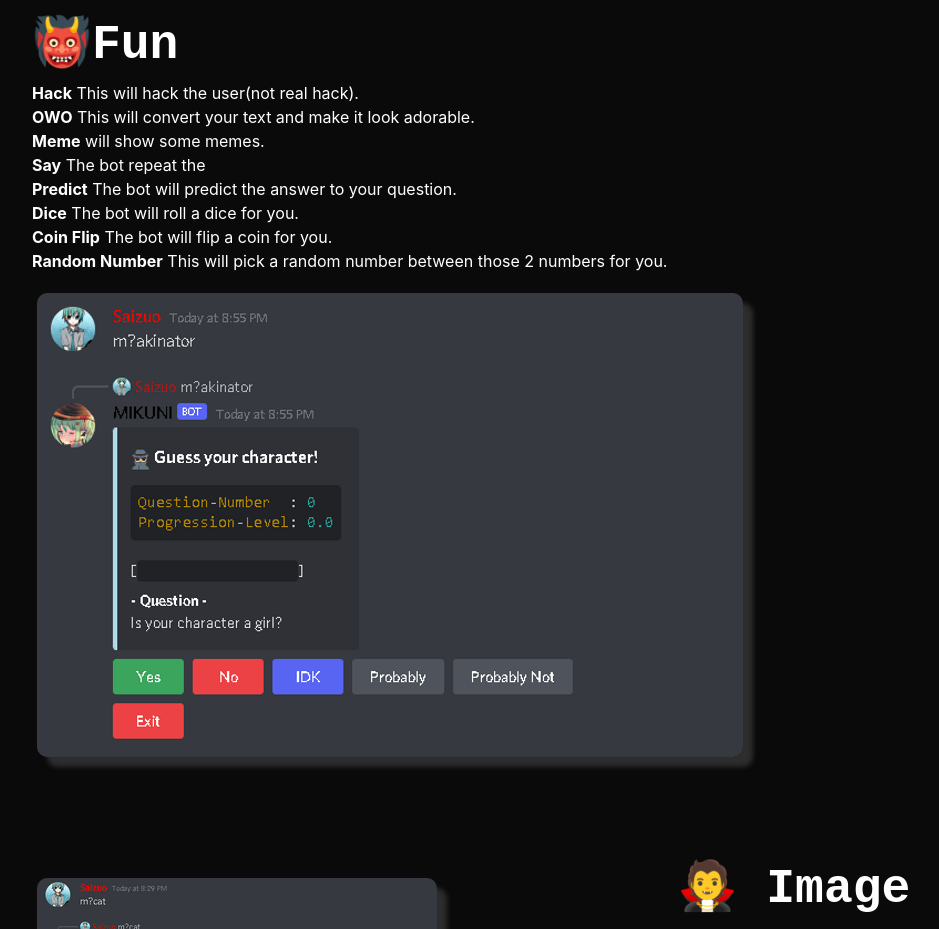
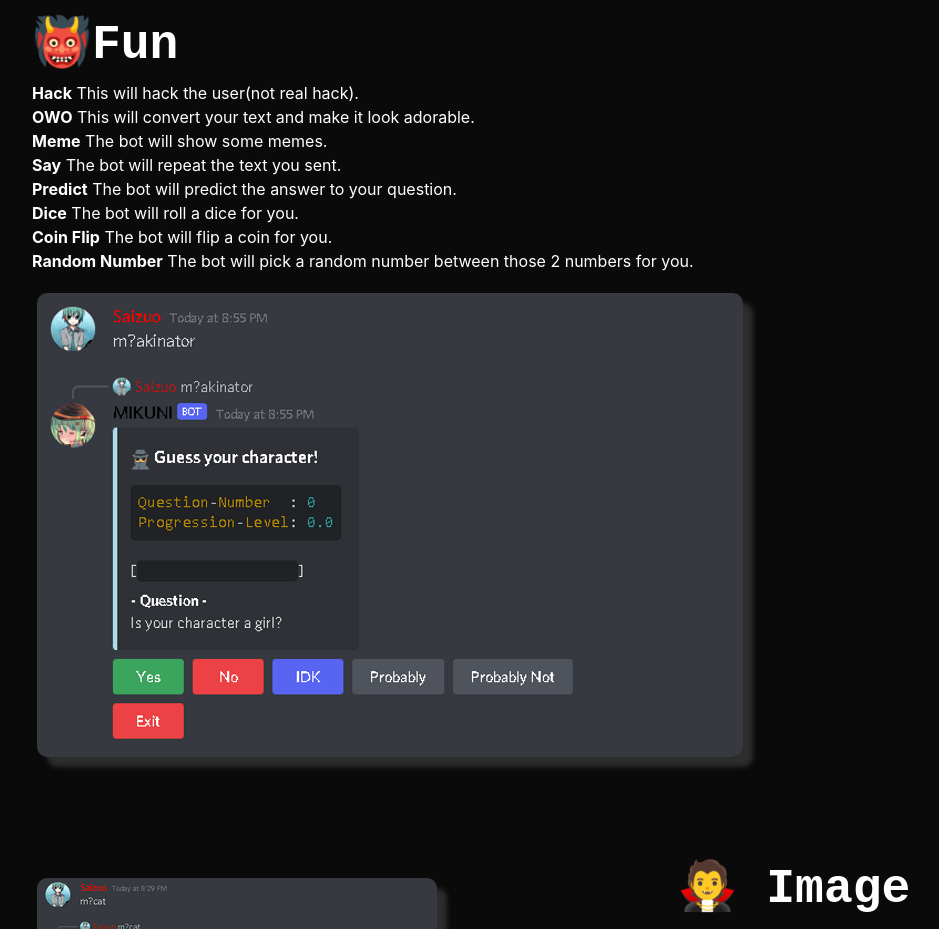
Before and after one commit to Magnimont/Mikuni-Website, a plain HTML site: page index.html in a window 1280 px wide. Shown: the part 1560-2489 px from the top of the page, without its empty margins (32-971 px from the left). Drawn offline with nearby package versions, Linux system fonts and the light colour scheme; no server answers; a script that the page names is missing.

Commit message:
fixed the say command docs

```diff
--- a/index.html
+++ b/index.html
@@ -199,11 +199,11 @@
           </li>
           <li>
             <b>Meme</b>
-            will show some memes.
+            The bot will show some memes.
           </li>
           <li>
             <b>Say</b>
-            The bot repeat the
+            The bot will repeat the text you sent.
           </li>
           <li>
             <b>Predict</b>
@@ -219,7 +219,7 @@
           </li>
           <li>
             <b>Random Number</b>
-            This will pick a random number between those 2 numbers for you.
+            The bot will pick a random number between those 2 numbers for you.
           </li>
         </ul>
       </div>
```
